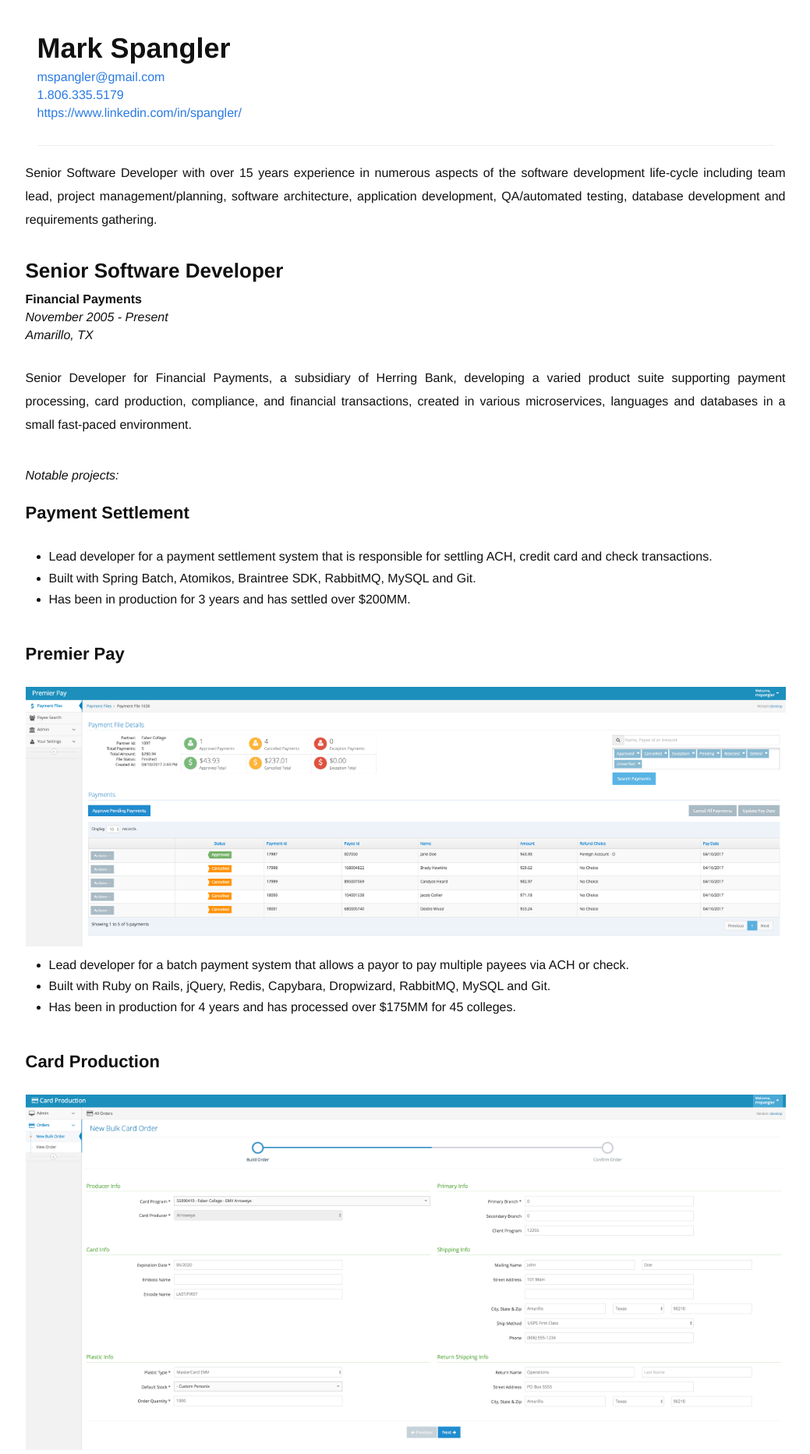
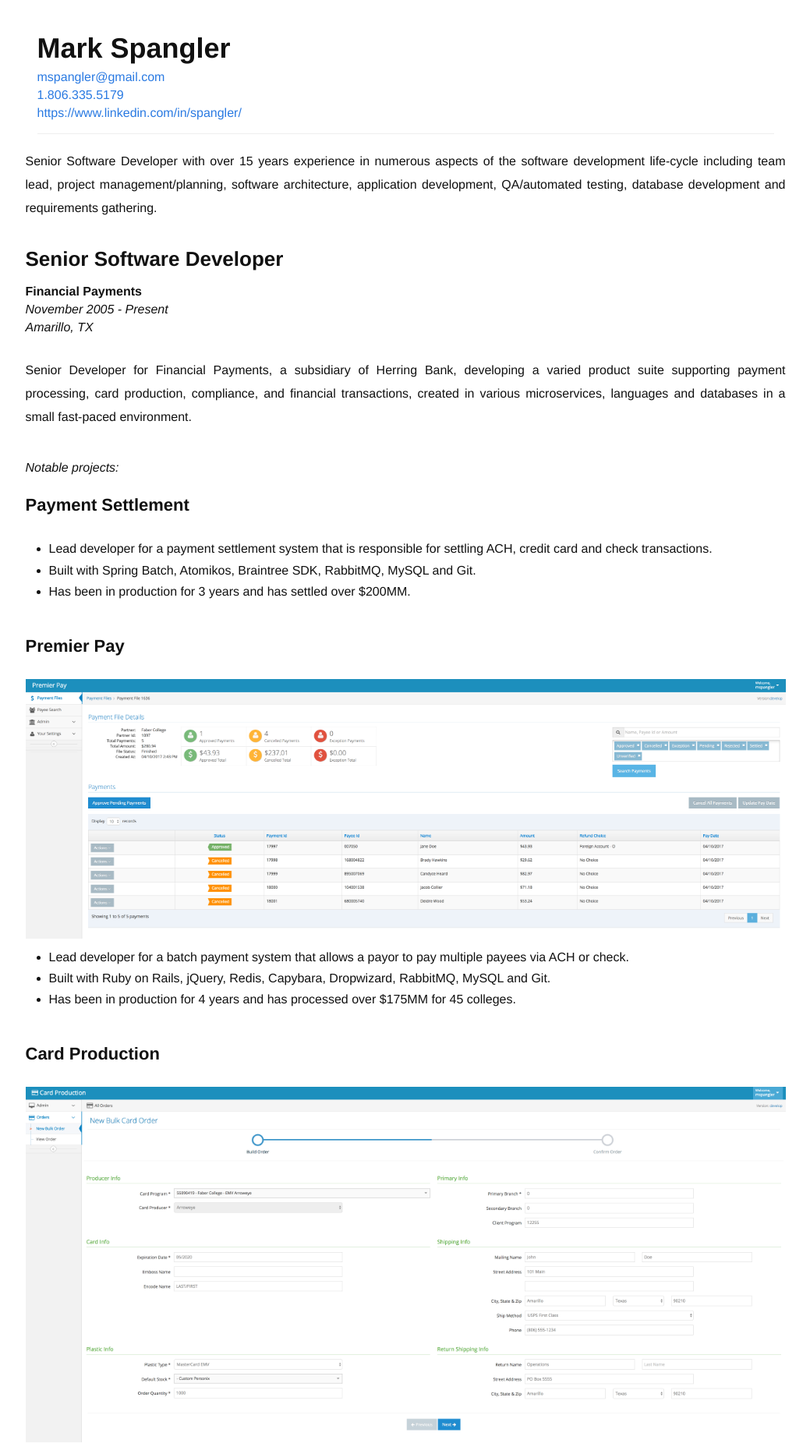
Before and after one commit to mspangler/mspangler.github.io, a Jekyll site: the page built from index.html, in a window 1280 px wide. Shown: the top 1865 px of the page at 78% size, without its empty margins (120-1159 px from the left). Built offline with Jekyll 4.4.1, drawn with Linux system fonts in a browser that asks for light colours; nearby versions of some CDN libraries.

```diff
--- a/_sass/_site.scss
+++ b/_sass/_site.scss
@@ -11,7 +11,11 @@ h2 {
 
 h3 {
   margin-top: 5px;
-  margin-bottom: 10px;
+  margin-bottom: 15px;
+}
+
+.contact-info {
+  margin-bottom: 5px;
 }
 
 .summary {
```
Also changed, not shown: _includes/head.html (+8 -0 lines).
